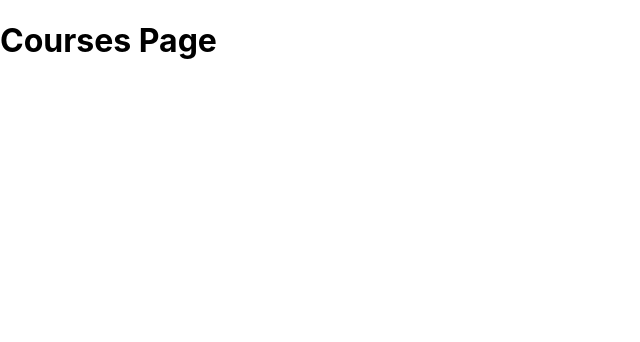
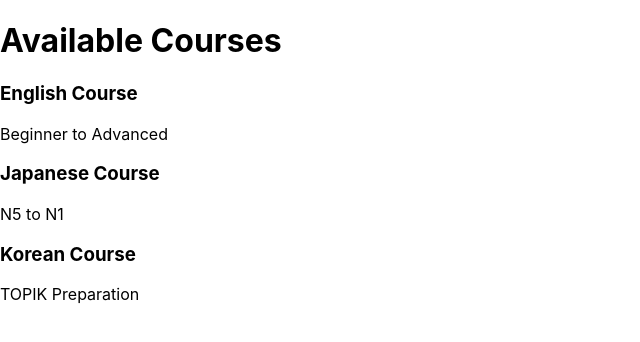
Before and after one commit to safalbhattarai/Language-Learning-platform-, a React (Create React App) app in the folder frontend/: page /courses in a window 1280 px wide. Shown: the top 342 px of the page, without its empty margins (0-640 px from the left). Built offline with nearby package versions, Linux system fonts and the light colour scheme.

Commit message:
course.jsx adding code

```diff
--- a/frontend/src/pages/Courses.jsx
+++ b/frontend/src/pages/Courses.jsx
@@ -1,5 +1,24 @@
 function Courses() {
-  return <h1>Courses Page</h1>;
+  return (
+    <div>
+      <h1>Available Courses</h1>
+
+      <div>
+        <h3>English Course</h3>
+        <p>Beginner to Advanced</p>
+      </div>
+
+      <div>
+        <h3>Japanese Course</h3>
+        <p>N5 to N1</p>
+      </div>
+
+      <div>
+        <h3>Korean Course</h3>
+        <p>TOPIK Preparation</p>
+      </div>
+    </div>
+  );
 }
 
 export default Courses;
```
